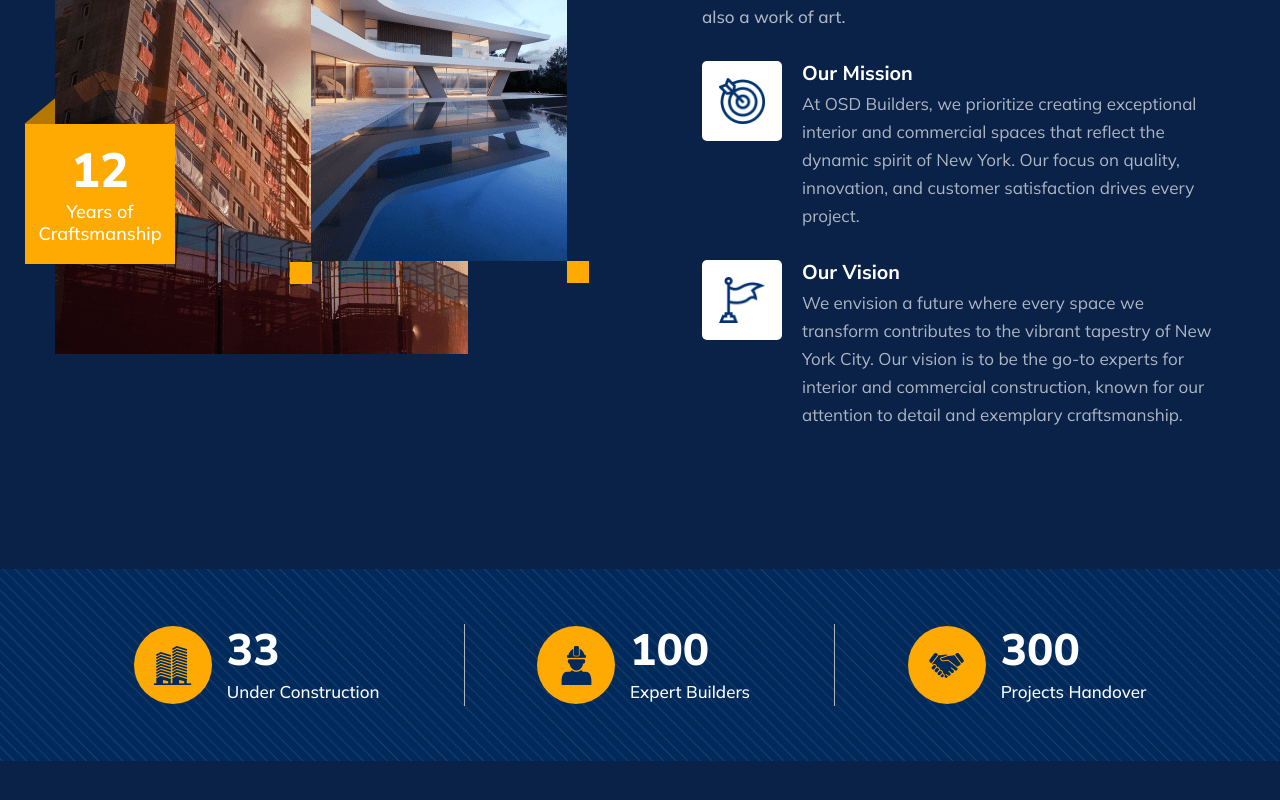
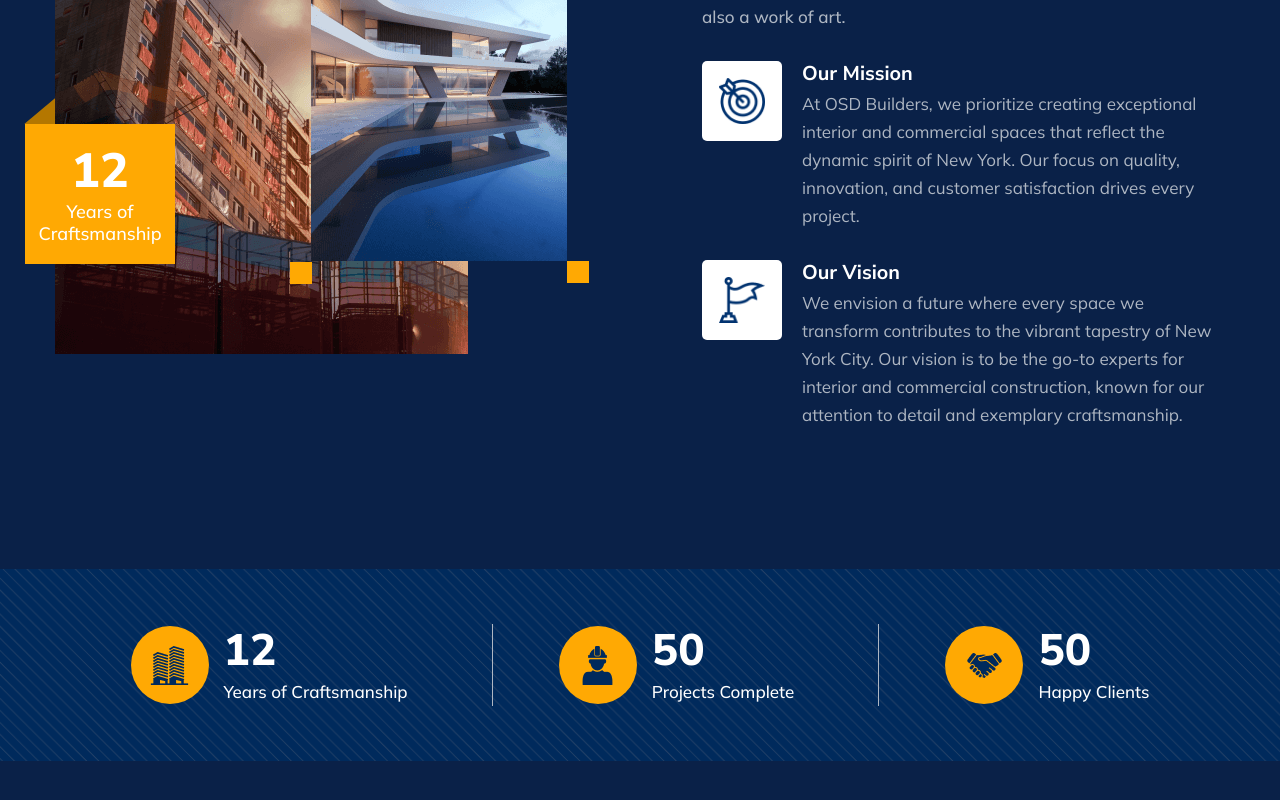
Before and after one commit to Steven-McCombe/osdwebsite, a React (Create React App) app: page /about in a window 1280 px wide. Shown: the part 1980-2780 px from the top of the page. Built offline with nearby package versions, Linux system fonts and the light colour scheme; what outlayer would draw is missing.

Commit message:
content updates

```diff
--- a/src/Components/common/Header.jsx
+++ b/src/Components/common/Header.jsx
@@ -94,7 +94,7 @@ const Header = () => {
                                 </div>
                                 <div className="phone">
                                     <i className="fa fa-phone" aria-hidden="true"></i>
-                                    <div><span>Call Us Anytime</span><br /><span className="phn_number">(+123)987.654.32</span></div>
+                                    <div><span>Call Us Anytime</span><br /><span className="phn_number">(201) 844-5486</span></div>
                                 </div>
                                 <div className='header_search' onClick={handleToggle}>
                                     <button type="submit" className="form-control-submit"><i className="ion-ios-search"></i></button>
--- a/src/Containers/Funfacts/FunFactAbout.jsx
+++ b/src/Containers/Funfacts/FunFactAbout.jsx
@@ -6,20 +6,20 @@ const FunFactAbout = () => {
         {
             id: '1',
             img: 'images/funfact/p5.png',
-            number: '33',
-            name: 'Under Construction'
+            number: '12',
+            name: 'Years of Craftsmanship'
         },
         {
             id: '2',
             img: 'images/funfact/p6.png',
-            number: '100',
-            name: 'Expert Builders'
+            number: '50',
+            name: 'Projects Complete'
         },
         {
             id: '3',
             img: 'images/funfact/p7.png',
-            number: '300',
-            name: 'Projects Handover'
+            number: '50',
+            name: 'Happy Clients'
         },
     ];
 
--- a/src/Pages/About.jsx
+++ b/src/Pages/About.jsx
@@ -10,9 +10,9 @@ import Testimonial01 from '../Containers/Testimonials/Testimonial01';
 
 const About = () => {
     const AboutBannerData = {
-        title: 'Builderrine is proud to serve you 24/7. Just Call Us when you need',
+        title: 'OSD Builders is proud to serve you 24/7. Just call us when you need',
         heading: 'Call Us Anytime',
-        phone: '+99 (1234) 56 789'
+        phone: '(201) 844-5486'
     }
     return (
         <>
@@ -28,9 +28,9 @@ const About = () => {
                 <Team pb='pd_btom_110' />
 
                 <Banner
-                    title='Is Your House Secured Enough? Call Us to install Security Devices'
+                    title=''
                     heading='Call Us Anytime'
-                    phone='(+123)987.654.32'
+                    phone='(201) 844-5486'
                     bannerType='banner type_3'
                 />
 
--- a/src/Pages/ContactPage.jsx
+++ b/src/Pages/ContactPage.jsx
@@ -10,21 +10,21 @@ const ContactPage = () => {
             id: '1',
             iconClass: 'ion-ios-telephone-outline',
             infoBody01: 'Phone No',
-            infoBody02: '+33 987 654 321',
-            infoBody03: '+33 123 456 789',
+            infoBody02: '(201) 844-5486',
+            infoBody03: '(201) 844-5486',
         },
         {
             id: '2',
             iconClass: 'fa fa-envelope-o',
             infoBody01: 'Email Address',
-            infoBody02: 'builderrine@gmail.com',
-            infoBody03: 'care@builderrine.com',
+            infoBody02: 'darragh@osdbuilders.com',
+            infoBody03: 'admin@osdbuilders.com',
         },
         {
             id: '3',
             iconClass: 'fa fa-map-marker',
             infoBody01: 'Office Address',
-            infoBody02: 'Gr. Benjamin Street 609<br /> Florida, USA',
+            infoBody02: '24-12 25th st, Long Island City, NY 11103',
             infoBodyClass: 'd-none',
         },
     ];
```
